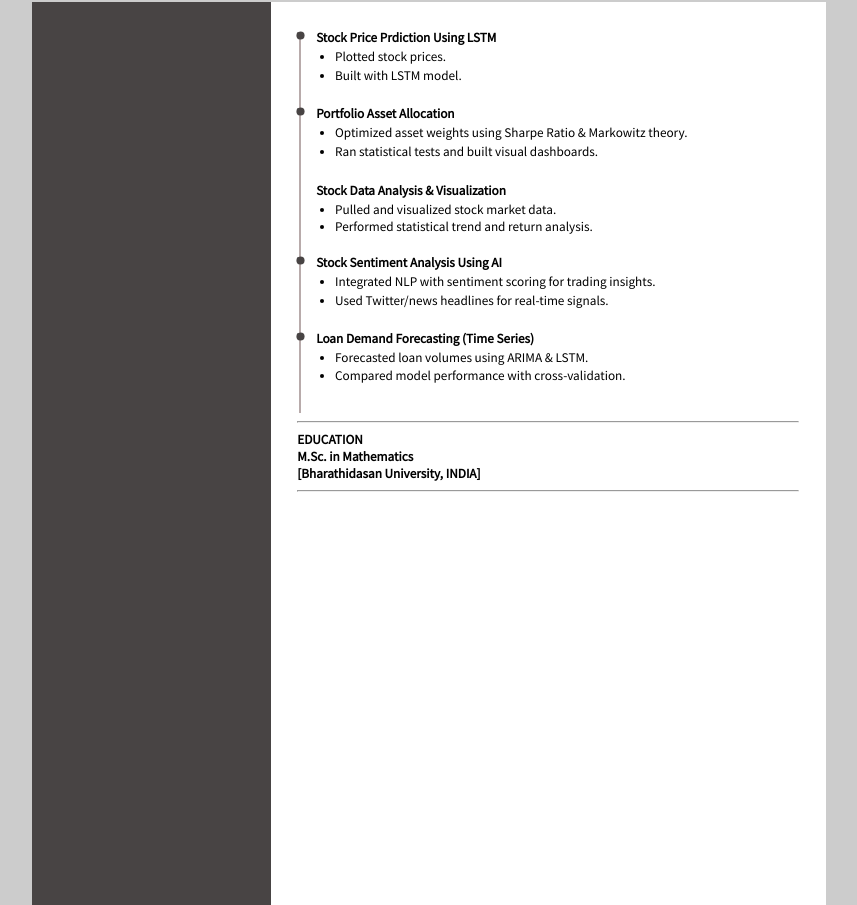
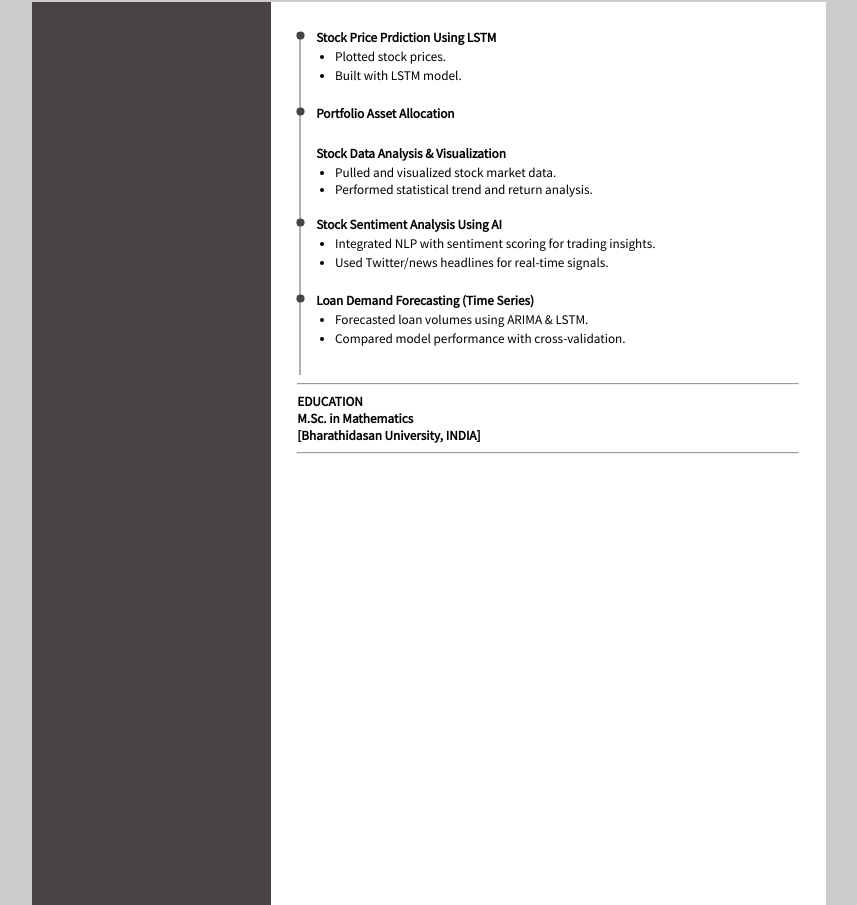
Before and after one commit to gprabakar/gprabakaran, a plain HTML site: page index.html in a window 1280 px wide. Shown: the part 1139-2044 px from the top of the page, without its empty margins (211-1068 px from the left). Drawn offline with nearby package versions, Linux system fonts and the light colour scheme.

Commit message:
Update index.html

```diff
--- a/index.html
+++ b/index.html
@@ -410,24 +410,7 @@ Interpretable and production-ready for lending platforms.
 
               </div>
 
-              <div class="smallText">
 
-
-                <ul>
-                  <li>
-                    <p>
-                     Optimized asset weights using Sharpe Ratio & Markowitz theory.
-                    </p>
-                  </li>
-                  <li>
-                    <p>
-                     Ran statistical tests and built visual dashboards.
-                    </p>
-                  </li>
-
-                </ul>
-
-              </div>
 
 <!-- Added -->
 <!-- Added -->
```
